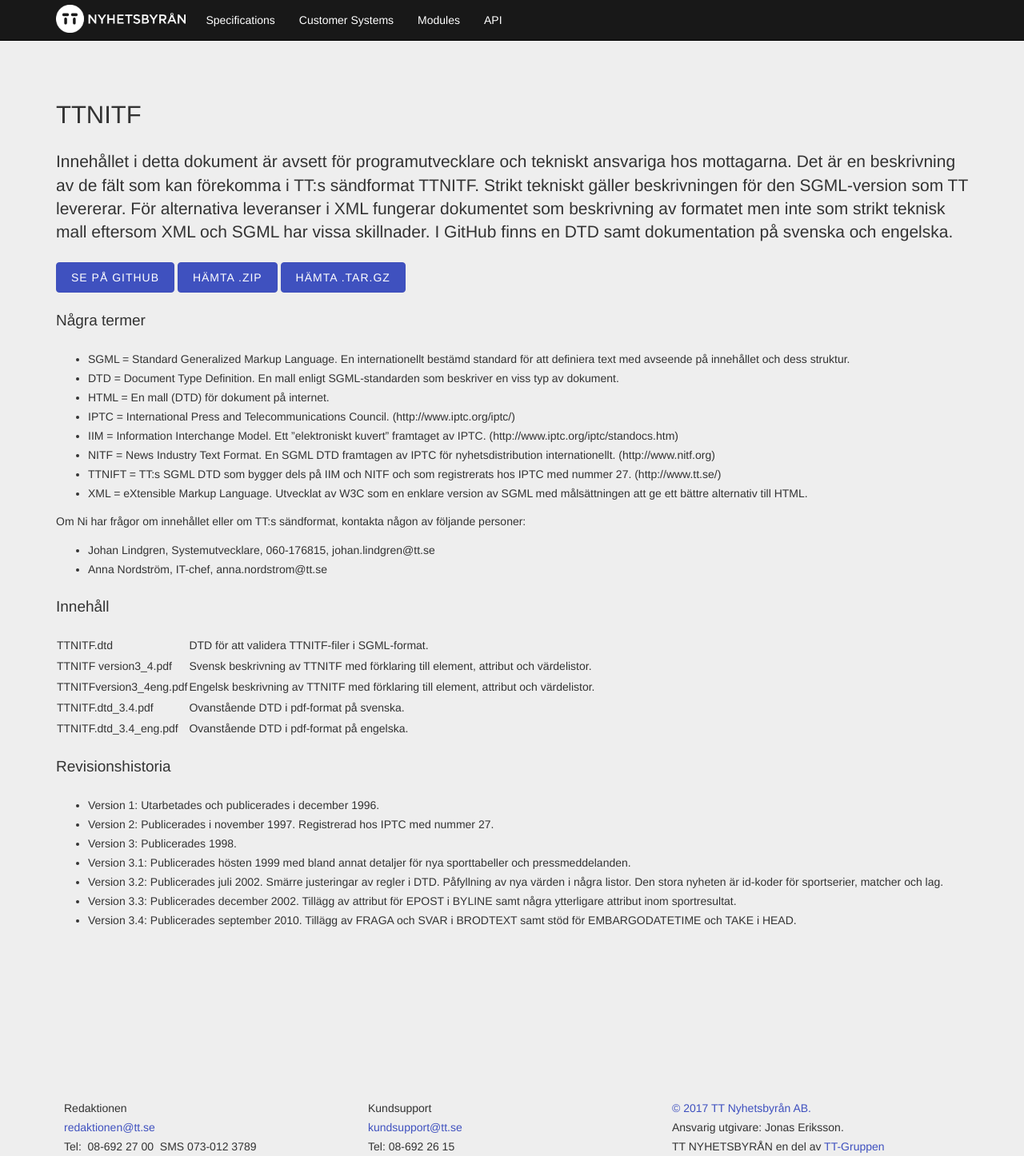
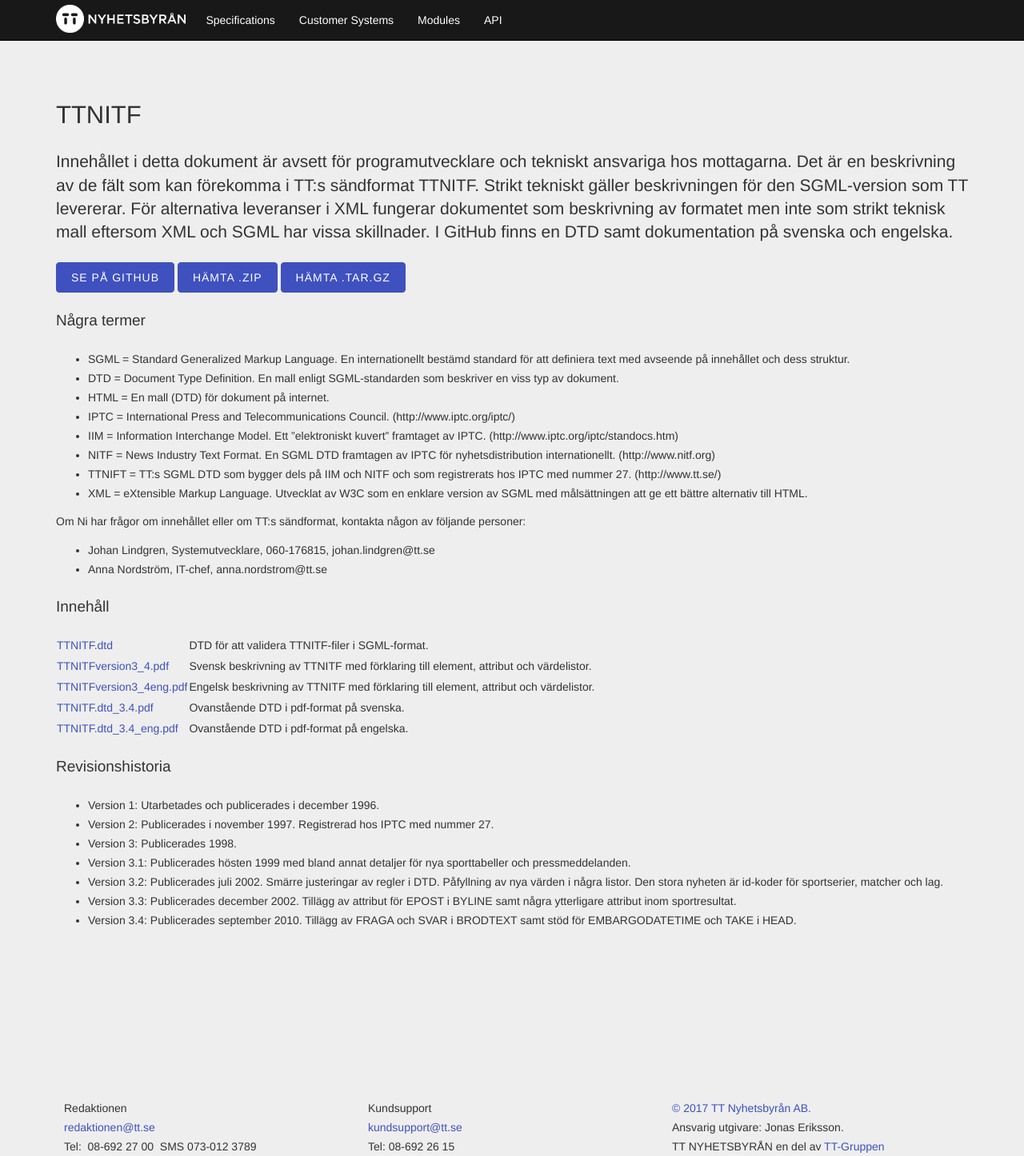
Before and after one commit to ttab/ttab.github.io, a Jekyll site: the page built from ttnitf.md, in a window 1280 px wide. Shown: the whole page at 80% size. Built offline with Jekyll 4.4.1, drawn with Linux system fonts in a browser that asks for light colours; nearby versions of some CDN libraries; some web fonts are replaced.

Commit message:
now with pdf links

```diff
--- a/ttnitf.md
+++ b/ttnitf.md
@@ -28,18 +28,19 @@
 * TTNIFT = TT:s SGML DTD som bygger dels på IIM och NITF och som registrerats hos IPTC med nummer 27. (http://www.tt.se/)
 * XML = eXtensible Markup Language. Utvecklat av W3C som en enklare version av SGML med målsättningen att ge ett bättre alternativ till HTML.
 
-Om Ni har frågor om innehållet eller om TT:s sändformat, kontakta någon av följande personer:
+Om Ni har frågor om innehållet eller om TT:s sändformat, kontakta
+någon av följande personer:
 
 * Johan Lindgren, Systemutvecklare, 060-176815, johan.lindgren@tt.se
-* Anna Nordström,    IT-chef,        anna.nordstrom@tt.se
+* Anna Nordström, IT-chef, anna.nordstrom@tt.se
 
 ### Innehåll
 
-TTNITF.dtd               | DTD för att validera TTNITF-filer i SGML-format.
-TTNITF version3_4.pdf    | Svensk beskrivning av TTNITF med förklaring till element, attribut och värdelistor.
-TTNITFversion3_4eng.pdf  | Engelsk beskrivning av TTNITF med förklaring till element, attribut och värdelistor.
-TTNITF.dtd_3.4.pdf       | Ovanstående DTD i pdf-format på svenska.
-TTNITF.dtd_3.4_eng.pdf   | Ovanstående DTD i pdf-format på engelska.
+[TTNITF.dtd](https://raw.githubusercontent.com/ttab/ttnitf/master/TTNITF.dtd) | DTD för att validera TTNITF-filer i SGML-format.
+[TTNITFversion3_4.pdf](https://raw.githubusercontent.com/ttab/ttnitf/master/TTNITF version3_4.pdf) | Svensk beskrivning av TTNITF med förklaring till element, attribut och värdelistor.
+[TTNITFversion3_4eng.pdf](https://raw.githubusercontent.com/ttab/ttnitf/master/TTNITFversion3_4eng.pdf) | Engelsk beskrivning av TTNITF med förklaring till element, attribut och värdelistor.
+[TTNITF.dtd_3.4.pdf](https://raw.githubusercontent.com/ttab/ttnitf/master/TTNITF.dtd_3.4.pdf) | Ovanstående DTD i pdf-format på svenska.
+[TTNITF.dtd_3.4_eng.pdf](https://raw.githubusercontent.com/ttab/ttnitf/master/TTNITF.dtd_3.4_eng.pdf) | Ovanstående DTD i pdf-format på engelska.
 
 ### Revisionshistoria
 
```
